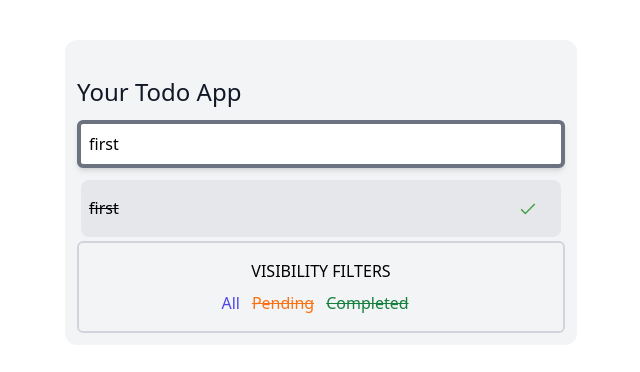
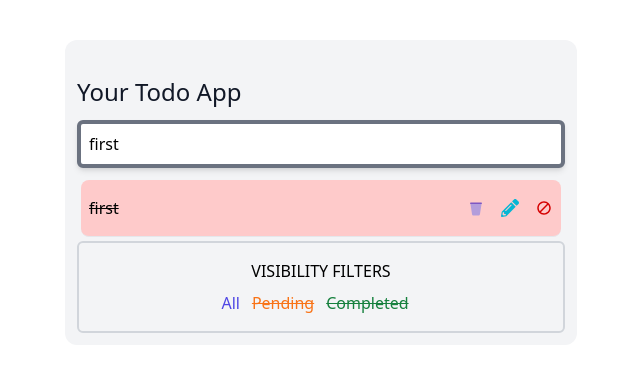
Before and after one commit to AhmedGMurtaza/react-redux-tailwind-todo, a React (Vite) app: page / in a window 1280 px wide. Both pictures are taken after a click on the element 829 px from the left and 208 px from the top of the page. Shown: the top 372 px of the page, without its empty margins (319-959 px from the left). Built offline with nearby package versions, Linux system fonts and the light colour scheme.

Commit message:
edit todo fixes

```diff
--- a/src/components/EditTodoForm.jsx
+++ b/src/components/EditTodoForm.jsx
@@ -12,10 +12,12 @@ function EditTodoForm({ handleSubmit, todo }) {
       id="editform"
       onSubmit={(e) => {
         e.preventDefault();
-        handleSubmit({
-          ...todo,
-          task: text,
-        });
+        if (text.length > 0) {
+          handleSubmit({
+            ...todo,
+            task: text,
+          });
+        }
       }}
     >
       <input
--- a/src/components/TodoItem.jsx
+++ b/src/components/TodoItem.jsx
@@ -8,7 +8,6 @@ import { FaPencilAlt } from "react-icons/fa";
 export default function ({
   handleDelete,
   handleEdit,
-  cancelEdit,
   index,
   editTodoId,
   children,
@@ -24,21 +23,13 @@ export default function ({
   };
   return (
     <div
-      className={`${
-        todos[index].isCompleted ? "line-through" : ""
-      }  flex justify-between items-center  rounded-lg h-full bg-gray-200 px-2 py-4 m-1 border-b  border-gray-200`}
+      className={`
+      ${todos[index].isCompleted ? "line-through" : ""} ${
+        editTodoId === index ? "bg-red-200" : "bg-gray-200"
+      } flex justify-between items-center  rounded-lg h-full  px-2 py-4 m-1 border-b  border-gray-200`}
     >
       {children}
       <div className="flex">
-        {editTodoId === index && (
-          <span
-            className="text-red-500 cursor-pointer text-lg mr-4"
-            onClick={cancelEdit}
-          >
-            <FcCheckmark />
-          </span>
-        )}
-        {editTodoId !== index && (
         <div className="flex">
           <span
             className="text-red-500 cursor-pointer text-lg mr-4"
@@ -70,7 +61,6 @@ export default function ({
             {todos[index].isCompleted ? <FcCancel /> : <FcOk />}
           </span>
         </div>
-        )}
       </div>
     </div>
   );
```
Lines whose indentation alone changed are shown as unchanged.
